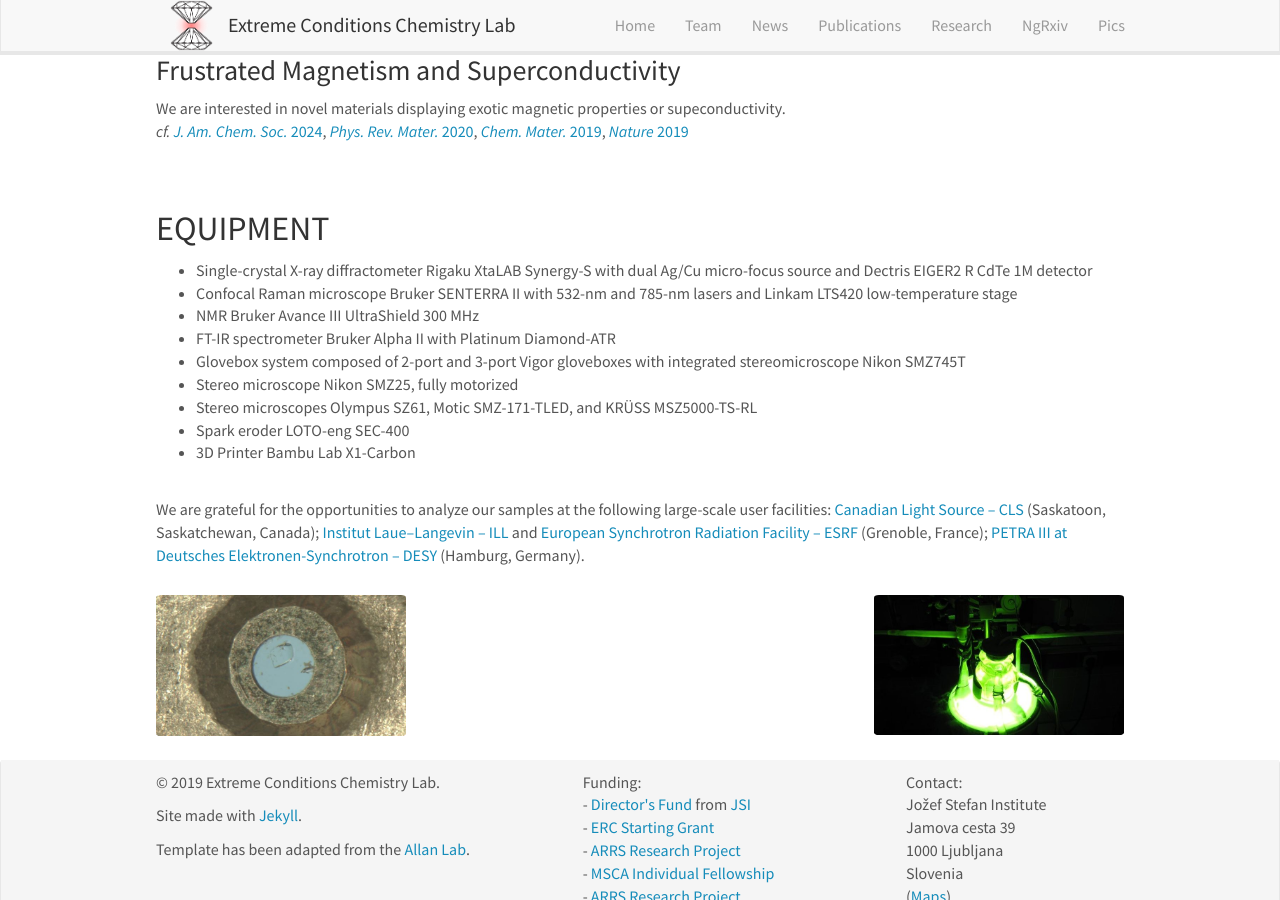
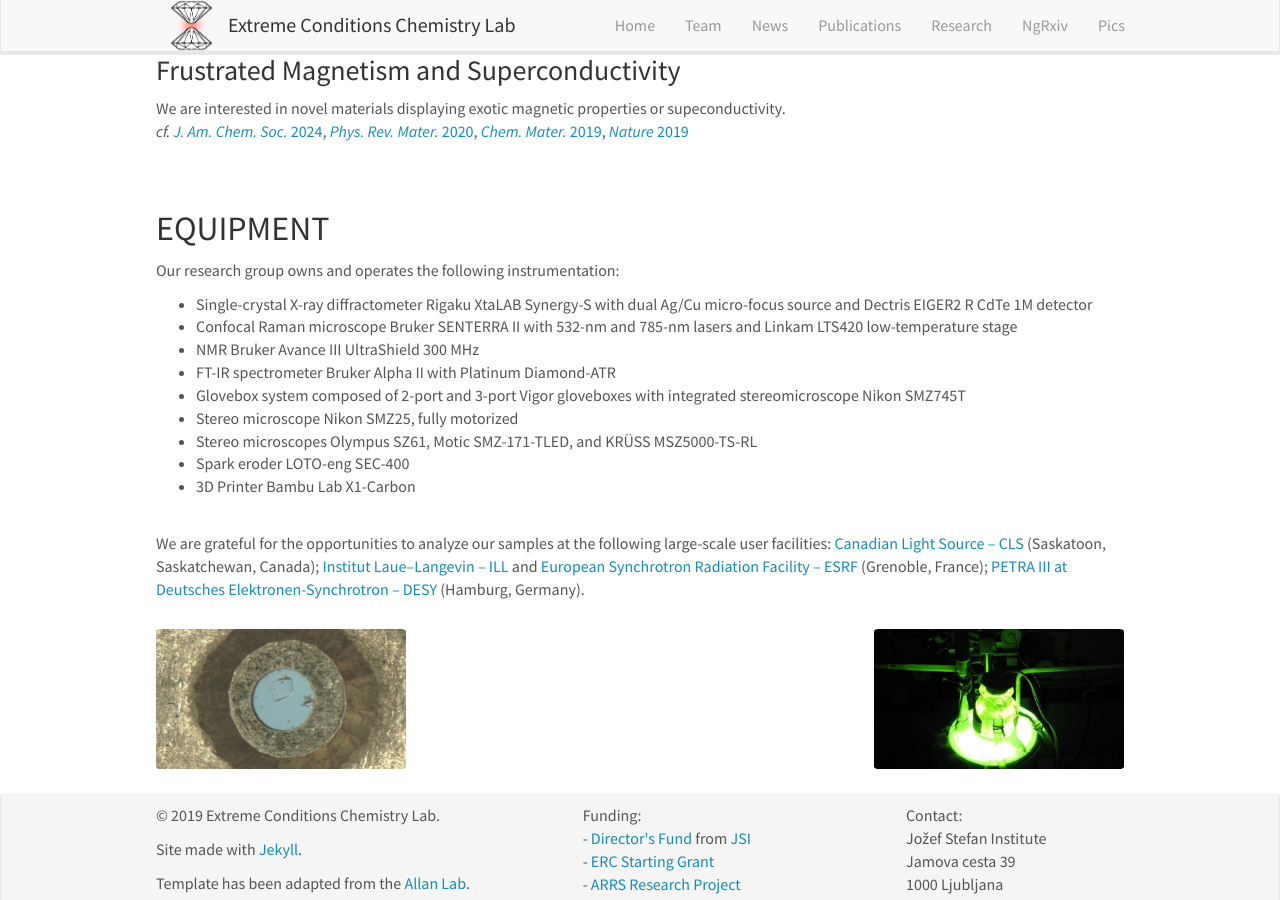
Before and after one commit to eccl-jsi/eccl-jsi.github.io, a Jekyll site: the page built from _pages/research.md, in a window 1280 px wide and 900 px high, scrolled down 493 px. Built offline with Jekyll 4.4.1, drawn with Linux system fonts in a browser that asks for light colours; nearby versions of some CDN libraries.

Commit message:
Update research.md

```diff
--- a/_pages/research.md
+++ b/_pages/research.md
@@ -34,6 +34,7 @@ We are interested in novel materials displaying exotic magnetic properties or su
 <br>
 
 ## EQUIPMENT
+Our research group owns and operates the following instrumentation:
 - Single-crystal X-ray diffractometer Rigaku XtaLAB Synergy-S with dual Ag/Cu micro-focus source and Dectris EIGER2 R CdTe 1M detector
 - Confocal Raman microscope Bruker SENTERRA II with 532-nm and 785-nm lasers and Linkam LTS420 low-temperature stage
 - NMR Bruker Avance III UltraShield 300 MHz
```
